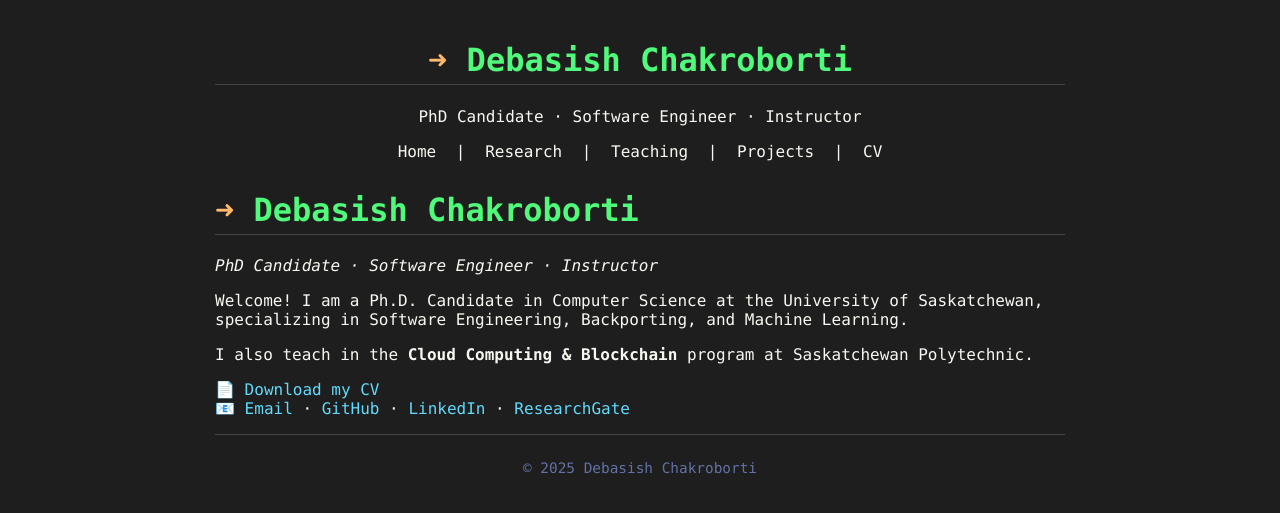
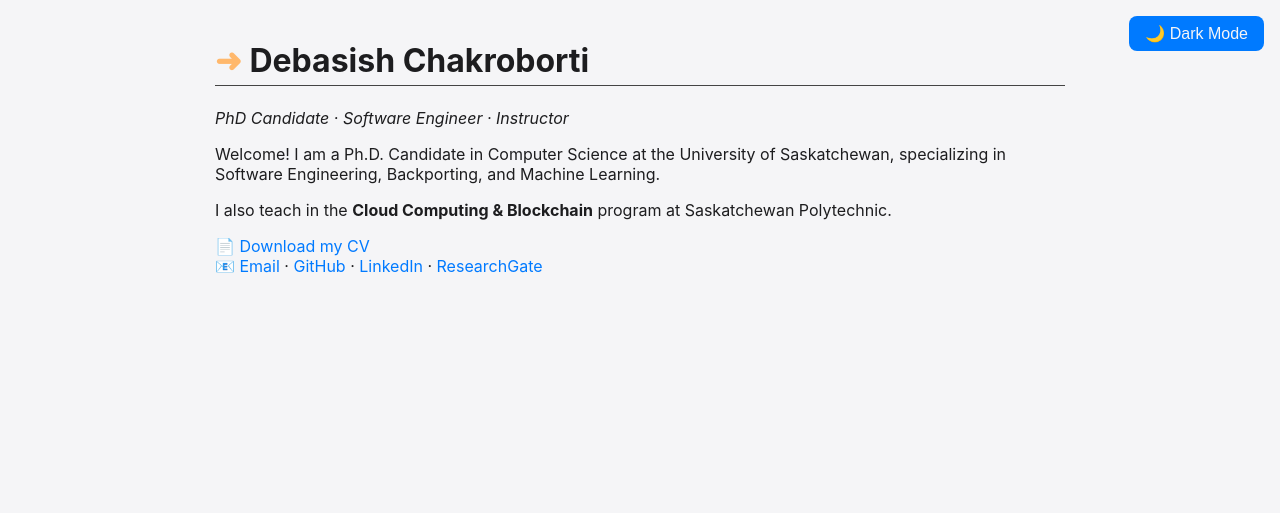
Before and after one commit to joydeba/joydeba.github.io, a Jekyll site: the page built from index.md, in a window 1280 px wide. Shown: the top 513 px of the page. Built offline with Jekyll 4.4.1, drawn with Linux system fonts in a browser that asks for light colours.

Commit message:
Implement light/dark theme toggle and update styles for better user experience

```diff
--- a/_layouts/default.html
+++ b/_layouts/default.html
@@ -3,25 +3,27 @@
 <head>
   <meta charset="UTF-8">
   <title>{{ page.title }} | {{ site.title }}</title>
-  <link rel="stylesheet" href="{{ '/assets/style.css' | relative_url }}">
+  <link rel="stylesheet" href="/assets/style.css">
 </head>
 <body>
-  <header>
-    <h1>{{ site.title }}</h1>
-    <p>{{ site.description }}</p>
-    <nav>
-      <a href="{{ '/' | relative_url }}">Home</a> |
-      <a href="{{ '/research' | relative_url }}">Research</a> |
-      <a href="{{ '/teaching' | relative_url }}">Teaching</a> |
-      <a href="{{ '/projects' | relative_url }}">Projects</a> |
-      <a href="{{ '/cv' | relative_url }}">CV</a>
-    </nav>
-  </header>
-  <main>
-    {{ content }}
-  </main>
-  <footer>
-    <p>© {{ site.time | date: '%Y' }} {{ site.title }}</p>
-  </footer>
+  <button id="theme-toggle" style="position:fixed;top:1rem;right:1rem;">🌙 Toggle Theme</button>
+  {{ content }}
+  <script>
+    // Theme switching logic
+    const toggleBtn = document.getElementById('theme-toggle');
+    const prefersDark = window.matchMedia('(prefers-color-scheme: dark)').matches;
+    function setTheme(theme) {
+      document.documentElement.setAttribute('data-theme', theme);
+      localStorage.setItem('theme', theme);
+      toggleBtn.textContent = theme === 'dark' ? '☀️ Light Mode' : '🌙 Dark Mode';
+    }
+    toggleBtn.onclick = () => {
+      const current = document.documentElement.getAttribute('data-theme');
+      setTheme(current === 'dark' ? 'light' : 'dark');
+    };
+    // On load
+    const saved = localStorage.getItem('theme');
+    setTheme(saved || (prefersDark ? 'dark' : 'light'));
+  </script>
 </body>
 </html>
--- a/assets/style.css
+++ b/assets/style.css
@@ -1,17 +1,44 @@
+/* Mac-style light/dark theme */
+:root {
+  --bg: #f5f5f7;
+  --text: #1d1d1f;
+  --accent: #007aff;
+}
+[data-theme="dark"] {
+  --bg: #1d1d1f;
+  --text: #f5f5f7;
+  --accent: #0a84ff;
+}
 body {
-  font-family: "SF Mono", "Menlo", "Consolas", monospace;
-  background-color: #1e1e1e;
-  color: #f8f8f2;
+  background: var(--bg);
+  color: var(--text);
+  font-family: -apple-system, BlinkMacSystemFont, "Segoe UI", Roboto, Arial, sans-serif;
+  transition: background 0.3s, color 0.3s;
+}
+a {
+  color: var(--accent);
+}
+button#theme-toggle {
+  background: var(--accent);
+  color: var(--bg);
+  border: none;
+  border-radius: 8px;
+  padding: 0.5em 1em;
+  cursor: pointer;
+  font-size: 1em;
+}
+
+body {
   max-width: 850px;
   margin: auto;
   padding: 20px;
 }
-a { color: #61dafb; text-decoration: none; }
+a { text-decoration: none; }
 a:hover { text-decoration: underline; }
 header, footer { text-align: center; margin-bottom: 30px; }
-nav a { margin: 0 10px; color: #f8f8f2; }
+nav a { margin: 0 10px; }
 nav a:hover { color: #61dafb; }
-h1, h2 { color: #50fa7b; border-bottom: 1px solid #444; padding-bottom: 5px; }
+h1, h2 { border-bottom: 1px solid #444; padding-bottom: 5px; }
 section { padding: 15px 0; border-bottom: 1px solid #444; }
 .card { background-color: #282a36; border: none; box-shadow: 0 0 10px #000; }
 .card a { color: #ff79c6; }
```
